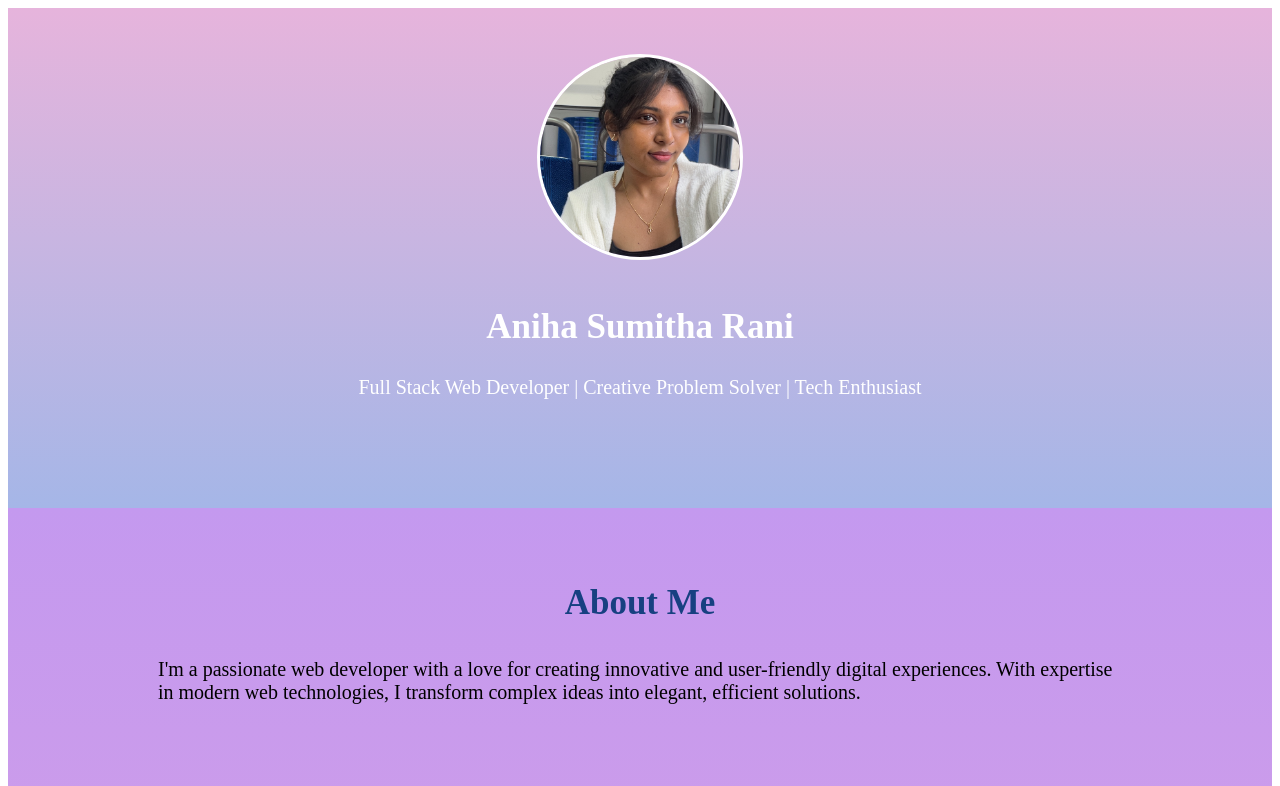
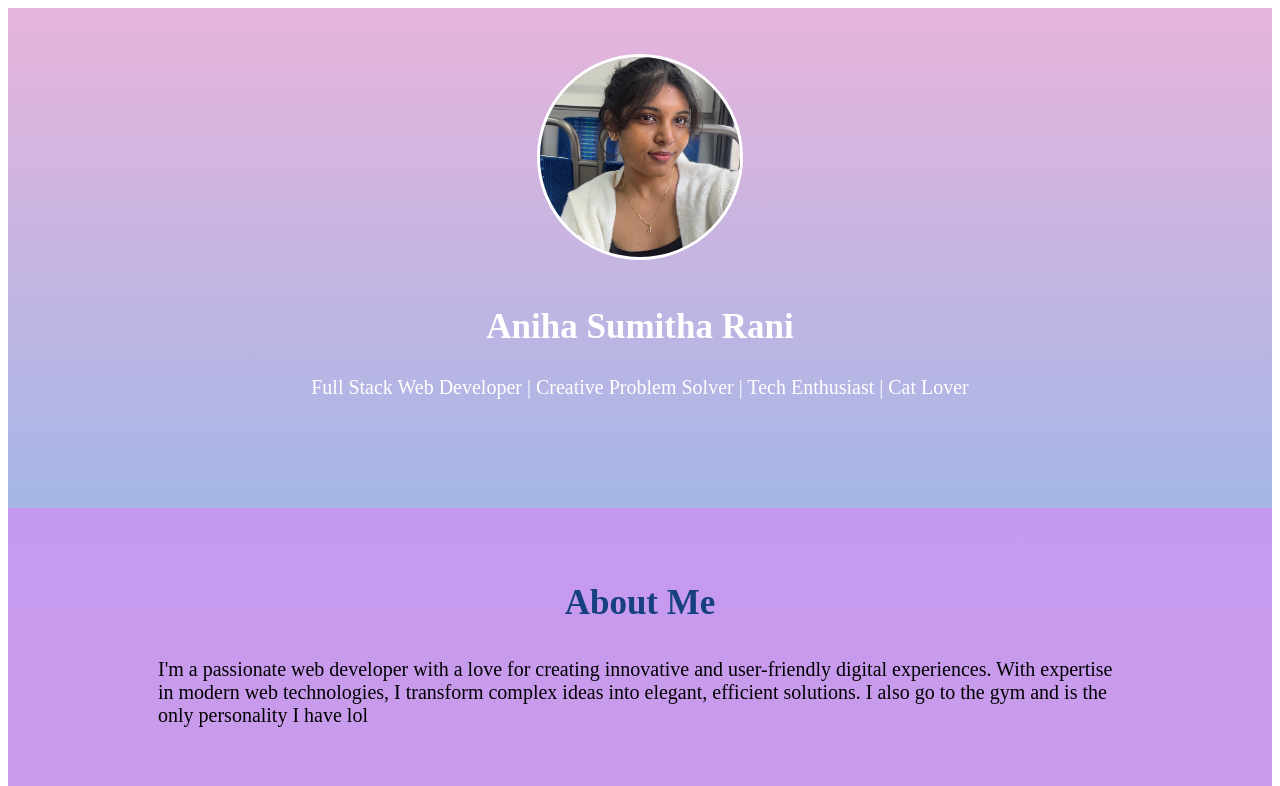
Before and after one commit to anihasumitha/HTML_CSS, a plain HTML site: page 7_Web-developer-portfolio/index.html in a window 1280 px wide. Shown: the top 786 px of the page. Drawn offline with Linux system fonts and the light colour scheme.

Commit message:
Modified files

```diff
--- a/7_Web-developer-portfolio/index.html
+++ b/7_Web-developer-portfolio/index.html
@@ -16,14 +16,14 @@
     </div>
     <div class="profile">
         <h1><strong>Aniha Sumitha Rani</strong></h1>
-        <p>Full Stack Web Developer | Creative Problem Solver | Tech Enthusiast</p>
+        <p>Full Stack Web Developer | Creative Problem Solver | Tech Enthusiast | Cat Lover  </p>
     </div>
 </section>
 
 <section class="details">
 <section class="about-me">
     <h1><strong>About Me</strong></h1>
-    <p>I'm a passionate web developer with a love for creating innovative and user-friendly digital experiences. With expertise in modern web technologies, I transform complex ideas into elegant, efficient solutions.</p>
+    <p>I'm a passionate web developer with a love for creating innovative and user-friendly digital experiences. With expertise in modern web technologies, I transform complex ideas into elegant, efficient solutions. I also go to the gym and is the only personality I have lol</p>
 </section>
 
 <section class="skills">
```
